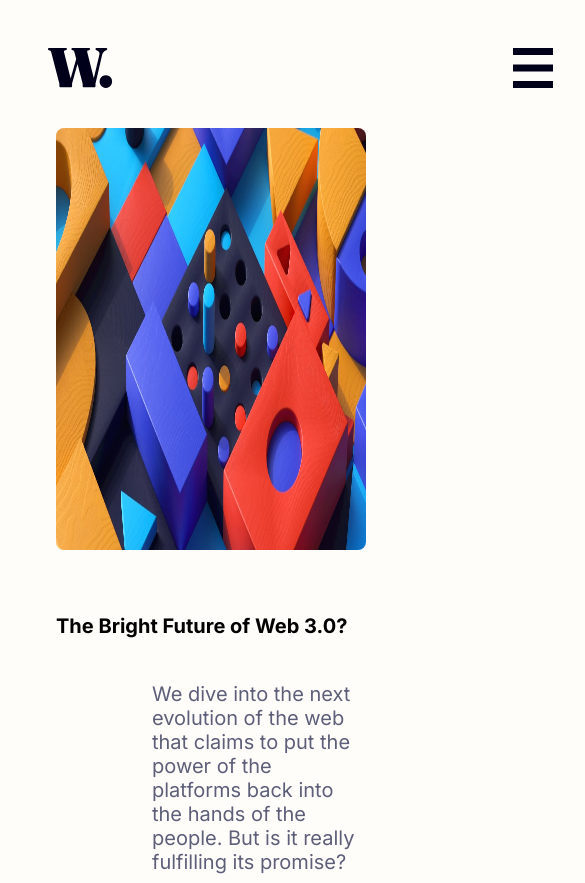
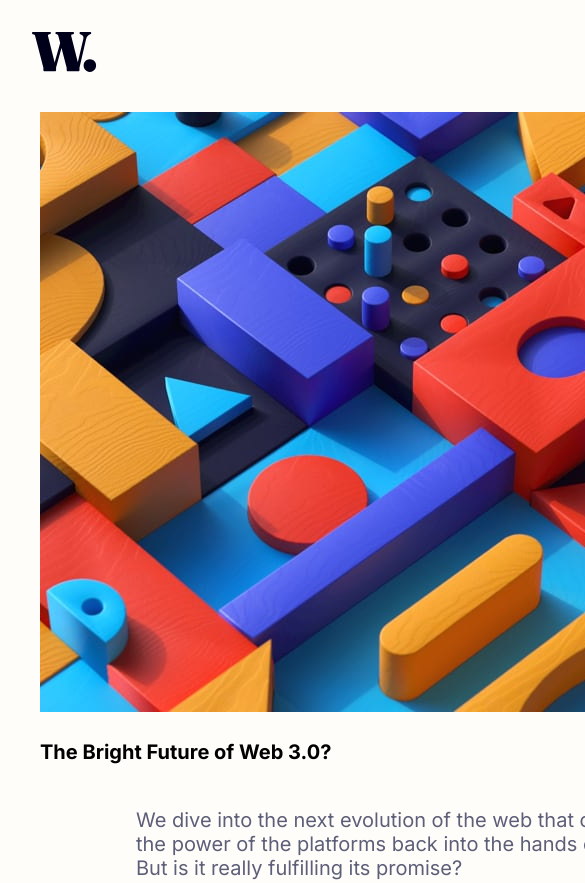
Before and after one commit to Phestursklein/News-Homepage-Project, a plain HTML site: page index.html in a window 390 px wide. Shown: the top 883 px of the page, 585 px wide, since content can reach past the window. Drawn offline with Linux system fonts and the light colour scheme.

Commit message:
Update index.css

```diff
--- a/index.css
+++ b/index.css
@@ -53,7 +53,7 @@ ul>li>a {
 
 }
 
-li>a:hover {
+li>a: hover {
     cursor: pointer;
     color: var(--Softorange);
 }
@@ -82,9 +82,11 @@ li>a:hover {
     padding: auto 2rem;
     border-radius: .5rem;
 }
-.mobile{
+
+.mobile {
     display: none;
 }
+
 .bright {
     display: flex;
     flex-direction: row;
@@ -136,7 +138,7 @@ li>a:hover {
 
 }
 
-.bright2>button:hover {
+.bright2>button: hover {
     cursor: pointer;
     background-color: var(--Verydarkblue);
 }
@@ -147,7 +149,7 @@ li>a:hover {
     flex-direction: column;
     justify-content: space-between;
     margin: 0 2rem;
-    height: 100vh;
+    height: 90vh;
     width: 40%;
     padding: .5rem 1rem 1rem;
     border-radius: .5rem;
@@ -262,17 +264,13 @@ li>a:hover {
     margin: 4rem auto;
 }
 
-@media (max-width:426px) {
+@media (max-width:480px) {
 
     body {
-        margin: 1rem;
+        margin: 0;
         padding: 0;
-        font-size: 16px;
+        width: fit-content;
     }
-    .wrapper {
-        margin: ;
-    }
-
 
     ul>li>a {
         display: none;
@@ -280,18 +278,9 @@ li>a:hover {
     }
 
     .icon-menu {
-        display: flex;
+        display: block;
         float: right;
-        margin-left: 21rem;
-
-    }
-
-    .top {
-        display: flex;
-        flex-direction: row;
-        justify-content: space-between;
-        width: 100%;
-
+        margin-right: -55rem;
     }
 
     .middle {
@@ -300,12 +289,17 @@ li>a:hover {
         /* justify-content: space-between; */
         width: 100%;
     }
-    .mobile{
-        width: 0%;
 
+    .desktop {
+        display: none;
     }
 
-    .web{
+    .mobile {
+        display: flex;
+        width: 100%;
+    }
+
+    .web {
         width: 100%;
         font-size: 10px;
 
```
